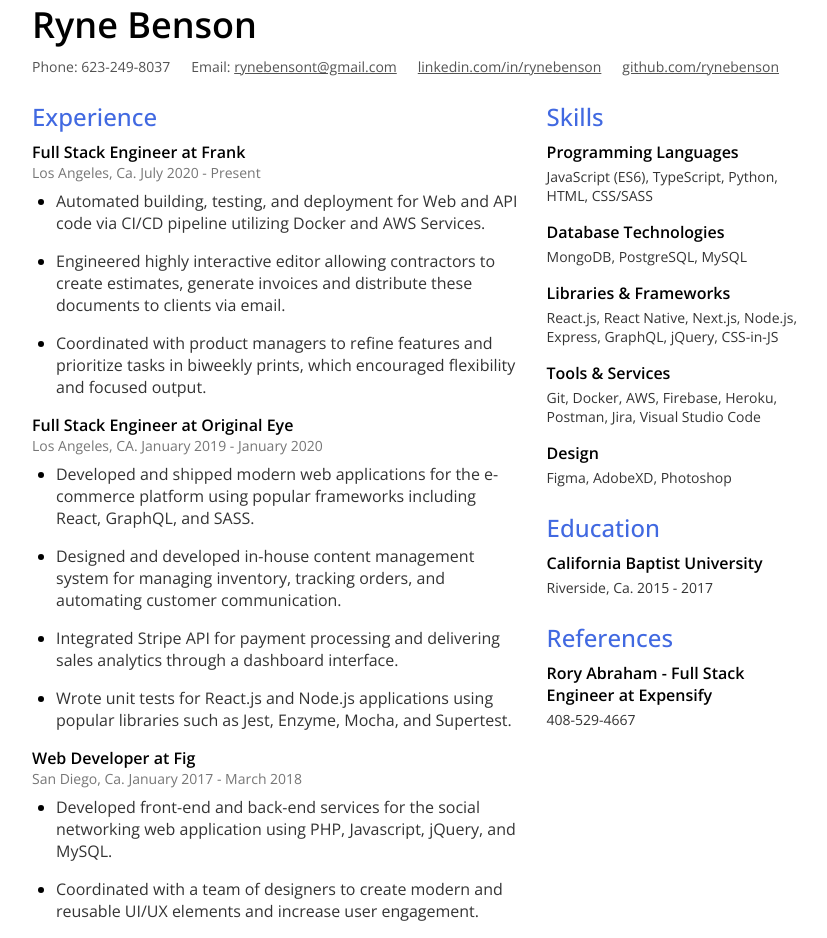
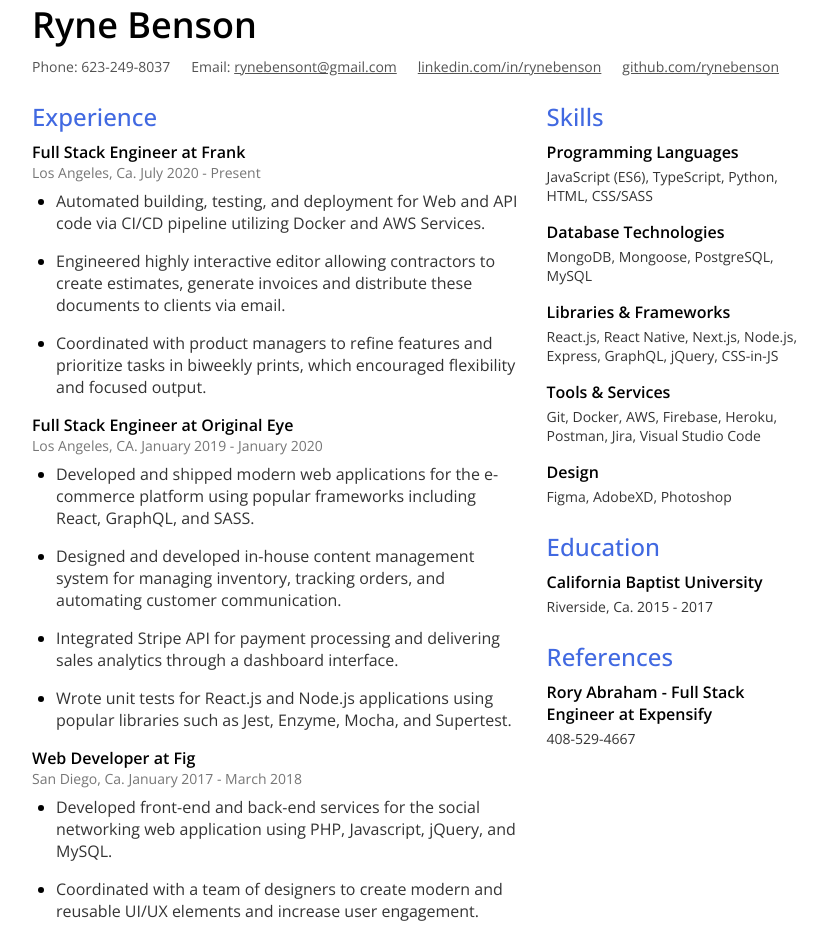
Before and after one commit to Rynebenson/Resume, a Next.js app: page / in a window 1280 px wide. Shown: the whole page, without its empty margins (224-1051 px from the left). Built offline with nearby package versions, Linux system fonts and the light colour scheme.

Commit message:
revisions

```diff
--- a/pages/index.js
+++ b/pages/index.js
@@ -133,7 +133,7 @@
                 </span>
               </p>
               <p className="skills">
-                MongoDB, PostgreSQL, MySQL
+                MongoDB, Mongoose, PostgreSQL, MySQL
               </p>
             </div>
 
```
